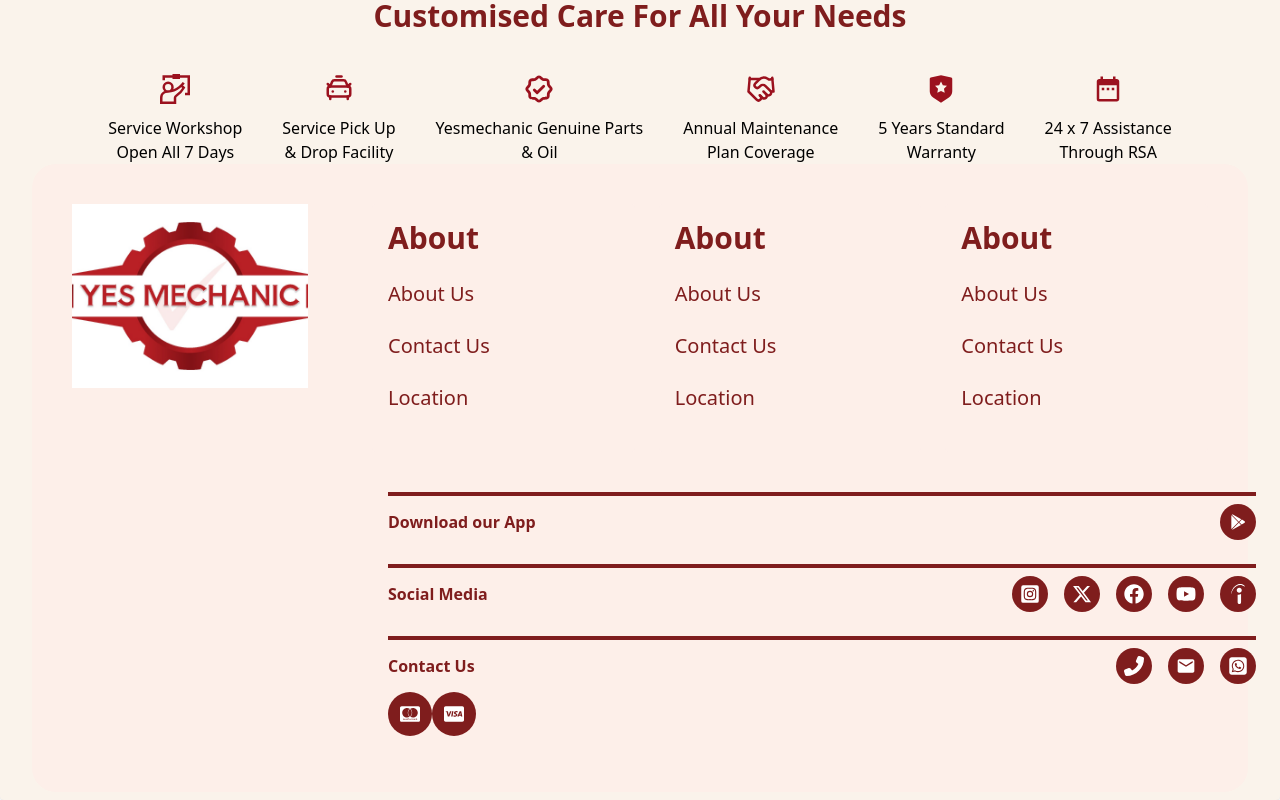
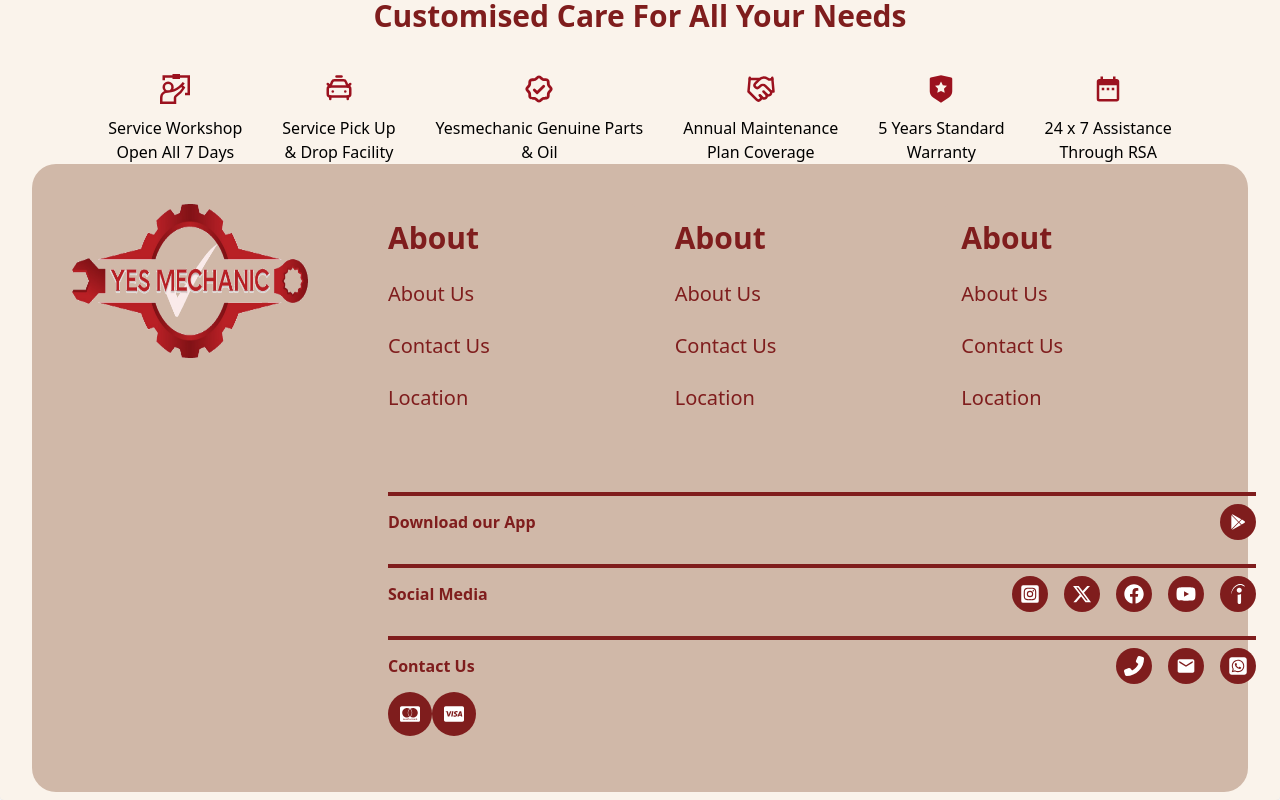
Before and after one commit to SMS-ReactAdminPannel/sms-reactuserpannel, a React (Vite) app: page / in a window 1280 px wide. Shown: the part 3677-4477 px from the top of the page. Built offline with nearby package versions, Linux system fonts and the light colour scheme.

Commit message:
ICON PLACED SUCCESSFULLY

```diff
--- a/package.json
+++ b/package.json
@@ -18,11 +18,14 @@
     "@tailwindcss/vite": "^4.1.7",
     "framer-motion": "^12.14.0",
     "lucide-react": "^0.511.0",
+    "nativewind": "^4.1.23",
     "react": "^19.1.0",
     "react-dom": "^19.1.0",
     "react-hook-form": "^7.56.4",
     "react-icons": "^5.5.0",
     "react-leaflet": "^5.0.0",
+    "react-native-safe-area-context": "^5.4.1",
+    "react-native-video": "^6.14.1",
     "react-router-dom": "^7.6.1",
     "react-slick": "^0.30.3",
     "react-toastify": "^11.0.5",
--- a/src/pages/Home/HomePage.tsx
+++ b/src/pages/Home/HomePage.tsx
@@ -38,7 +38,12 @@ import CustomServicesCarousel from '../../components/home/customServiceCarousel'
 import Roadsideassistant from '../../assets/CAR ROADSIDE/Roadside assistant.jpg'
 import Prebooking from '../../assets/CAR PREBOOKING/Prebooking.jpg'
 import Annualmaintenance from '../../assets/CAR ANNUAL MAINTENANCE/Annual maintenance.jpg'
-import appimage from '../../assets/LOGO.jpg'
+// import appimage from '../../assets/LOGO.jpg'
+import logo4k from '../../assets/yes_mechanic_4k_tick_colored.png'
+
+//dummy page
+// import App from'../../components/'
+
 
 
 
@@ -348,15 +353,15 @@ const HomePage: React.FC = () => {
 				</div>
 				{/* FOOTER START */}
 				<footer>
-					<div className="grid grid-cols-4 gap-4 p-4 bg-[#fdefe9] border-0 rounded-3xl">
+					<div className="grid grid-cols-4 gap-4 p-4 bg-[#D0B8A8] border-0 rounded-3xl">
 						{/* Image Card - Full Height (No border) */}
 						<div className="col-span-1 p-4 rounded h-full border-0">
-							<img src={appimage} alt="appimage" className="p-2 h-[200px] w-[400px] object-cover rounded" />
+							<img src={logo4k} alt="appimage" className="p-2 h-[170px] w-[300px] object-fill rounded" />
 						</div>
 
 						{/* Remaining Cards - Full Width (No border) */}
 						<div className="col-span-3 grid grid-cols-3 gap-6 p-6 w-full border-0">
-							<div className="p-4 rounded bg-[#fdefe9] w-full h-full border-0">
+							<div className="p-4 rounded bg-[#D0B8A8] w-full h-full border-0">
 								<p className="text-red-900 font-bold text-3xl">About</p>
 								<ol className="py-3 text-red-900 text-xl">
 									<li className="py-3">About Us</li>
@@ -365,7 +370,7 @@ const HomePage: React.FC = () => {
 								</ol>
 							</div>
 
-							<div className="p-4 rounded bg-[#fdefe9] w-full h-full border-0">
+							<div className="p-4 rounded bg-[#D0B8A8] w-full h-full border-0">
 								<p className="text-red-900 font-bold text-3xl">About</p>
 								<ol className="py-3 text-red-900 text-xl">
 									<li className="py-3">About Us</li>
@@ -374,7 +379,7 @@ const HomePage: React.FC = () => {
 								</ol>
 							</div>
 
-							<div className="p-4 rounded bg-[#fdefe9] w-full h-full border-0">
+							<div className="p-4 rounded bg-[#D0B8A8] w-full h-full border-0">
 								<p className="text-red-900 font-bold text-3xl">About</p>
 								<ol className="py-3 text-red-900 text-xl">
 									<li className="py-3">About Us</li>
@@ -481,6 +486,11 @@ const HomePage: React.FC = () => {
 
 				</footer>
 				{/* FOOTER END */}
+
+				{/* <div>
+					<App/>
+				</div> */}
+
 			</div>
 		</>
 	);
--- a/src/tailwind.config.ts
+++ b/src/tailwind.config.ts
@@ -4,7 +4,9 @@ export default {
     "./index.html",
     "./src/**/*.{js,ts,jsx,tsx}",
     "./node_modules/preline/**/*.js",
-    "./node_modules/flowbite/**/*.js"
+    "./node_modules/flowbite/**/*.js",
+    "./App.{js,jsx,ts,tsx}",
+    "./components/**/*.{js,jsx,ts,tsx}",
   ],
   theme: {
     extend: {
@@ -12,6 +14,7 @@ export default {
         custom900: "900px", // 👈 This must exist
       },
     },
+
   },
   plugins: [
     require('tailwind-scrollbar-hide')
```
Also changed, not shown: src/assets/yes_mechanic_4k_tick_colored.png (added), 1 other file (tests, documents, lock files or other folders).
